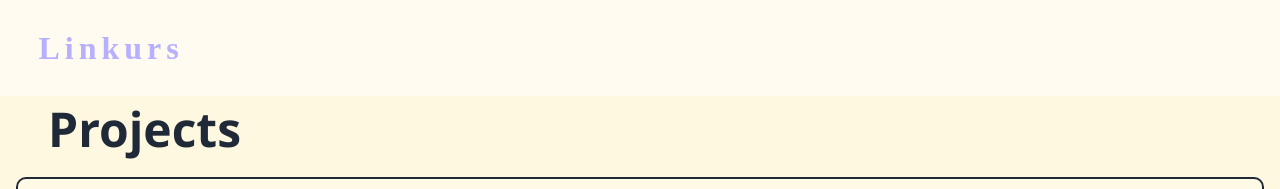
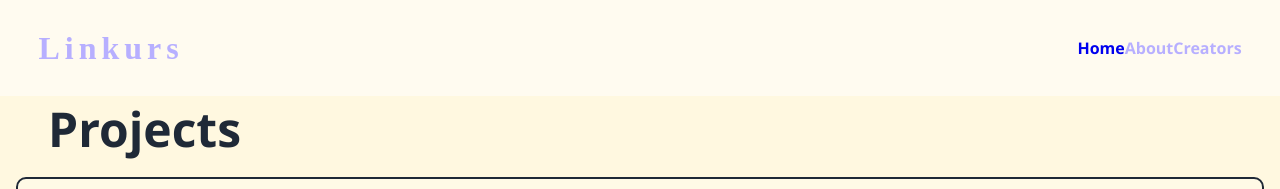
Before and after one commit to Hmou05/hmou05.github.io, a plain HTML site: page index.html in a window 1280 px wide. Shown: the top 189 px of the page. Drawn offline with Linux system fonts and the light colour scheme.

Commit message:
nav text added!

```diff
--- a/index.html
+++ b/index.html
@@ -18,9 +18,9 @@
 			<nav>
 				<span>Linkurs&emsp;</span>
 				<ul>
-					<li><a href="./index.html" class="nav-link"></a></li>
-					<li><a href="#" class="nav-link"></a></li>
-					<li><a href="#" class="nav-link"></a></li>
+					<li><a href="./index.html" class="nav-link">Home</a></li>
+					<li><a href="#" class="nav-link"></a>About</li>
+					<li><a href="#" class="nav-link"></a>Creators</li>
 				</ul>
 			</nav>
 		</header>
```
